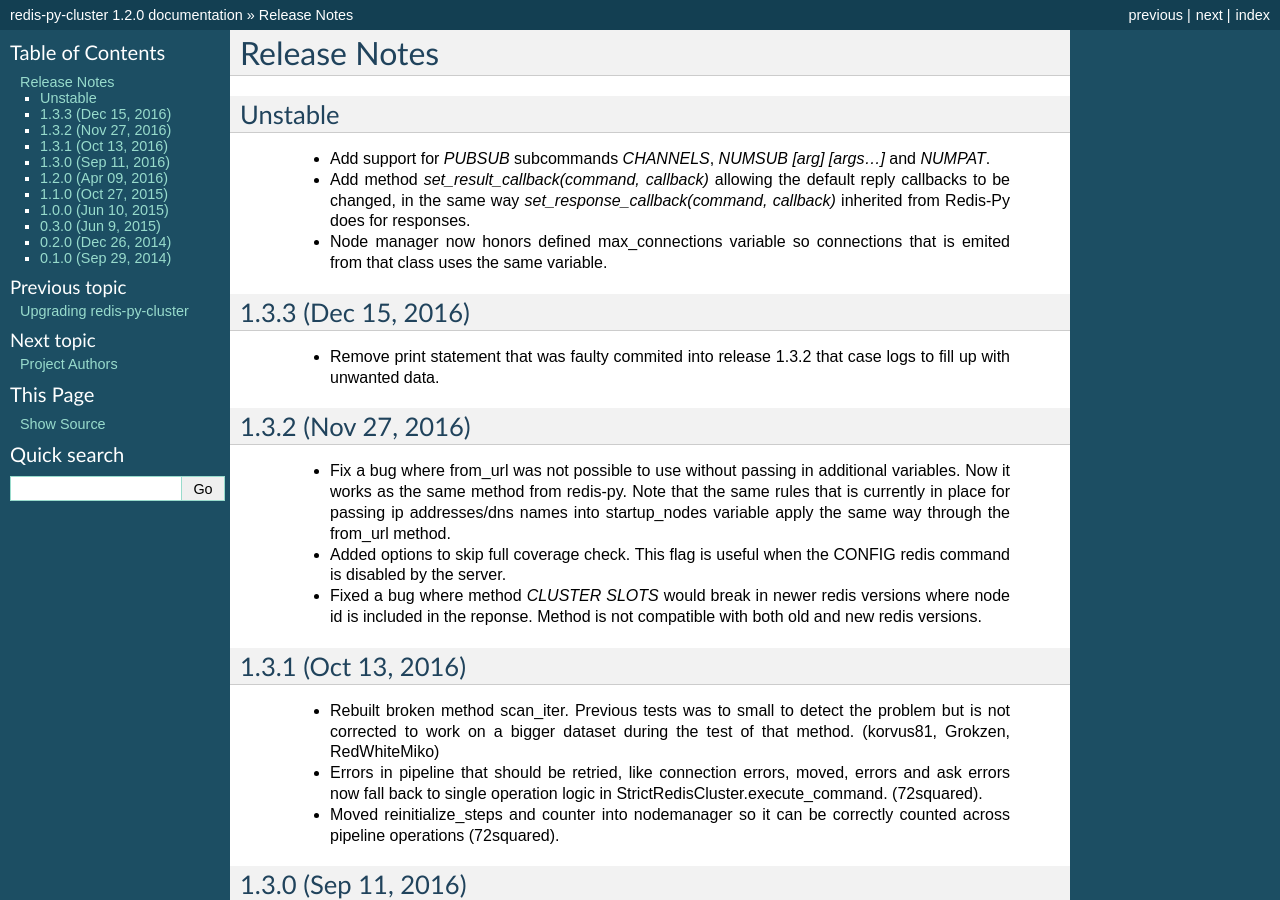
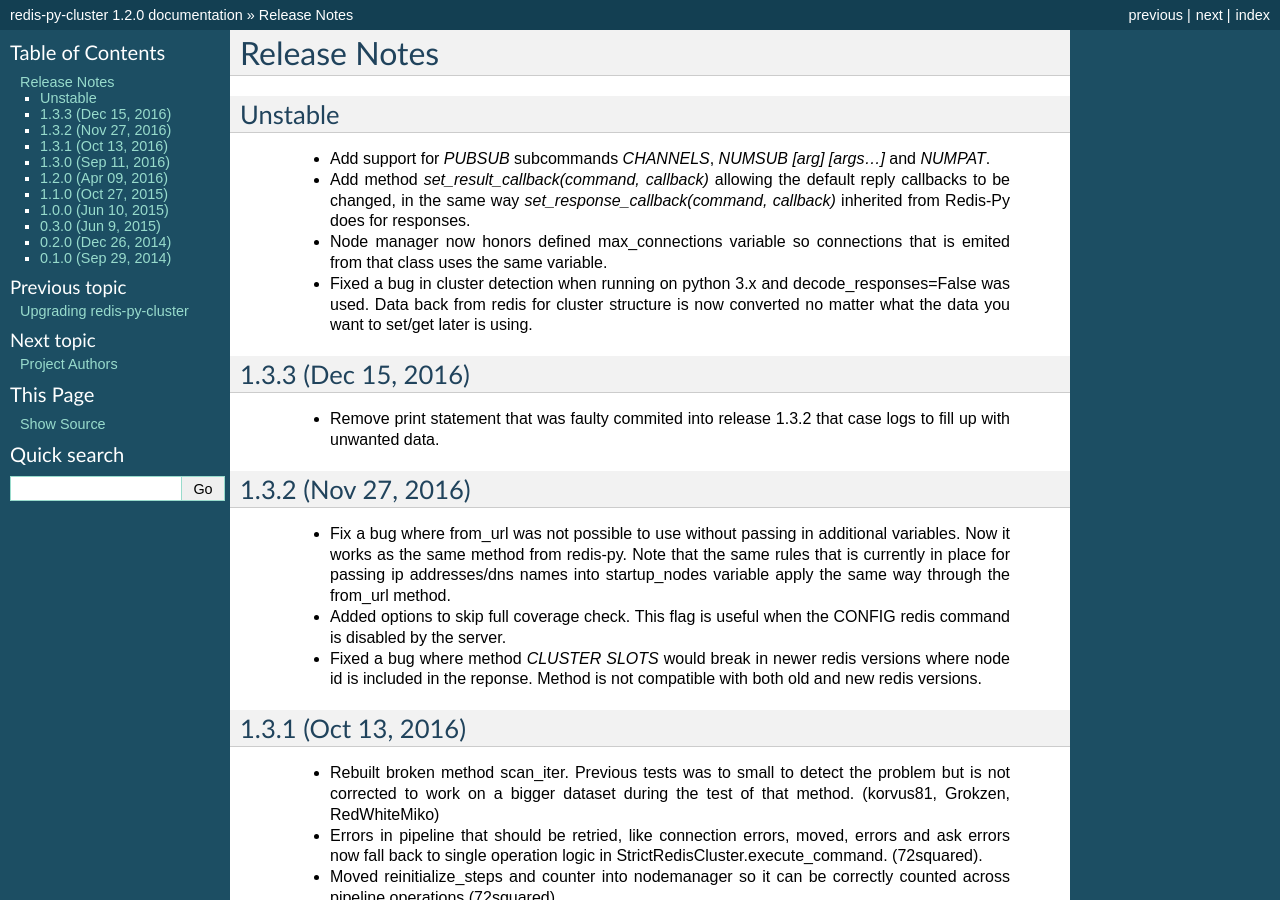
Before and after one commit to Grokzen/redis-py-cluster, a Sphinx documentation site: the page built from docs/release-notes.rst, in a window 1280 px wide and 900 px high. Built offline with Sphinx 7.4.7, drawn with Linux system fonts in a browser that asks for light colours.

Commit message:
Add line in release notes for decode_responses fix

```diff
--- a/docs/release-notes.rst
+++ b/docs/release-notes.rst
@@ -7,6 +7,8 @@
     * Add support for `PUBSUB` subcommands `CHANNELS`, `NUMSUB [arg] [args...]` and `NUMPAT`.
     * Add method `set_result_callback(command, callback)` allowing the default reply callbacks to be changed, in the same way `set_response_callback(command, callback)` inherited from Redis-Py does for responses.
     * Node manager now honors defined max_connections variable so connections that is emited from that class uses the same variable.
+    * Fixed a bug in cluster detection when running on python 3.x and decode_responses=False was used.
+      Data back from redis for cluster structure is now converted no matter what the data you want to set/get later is using.
 
 1.3.3 (Dec 15, 2016)
 --------------------
```
